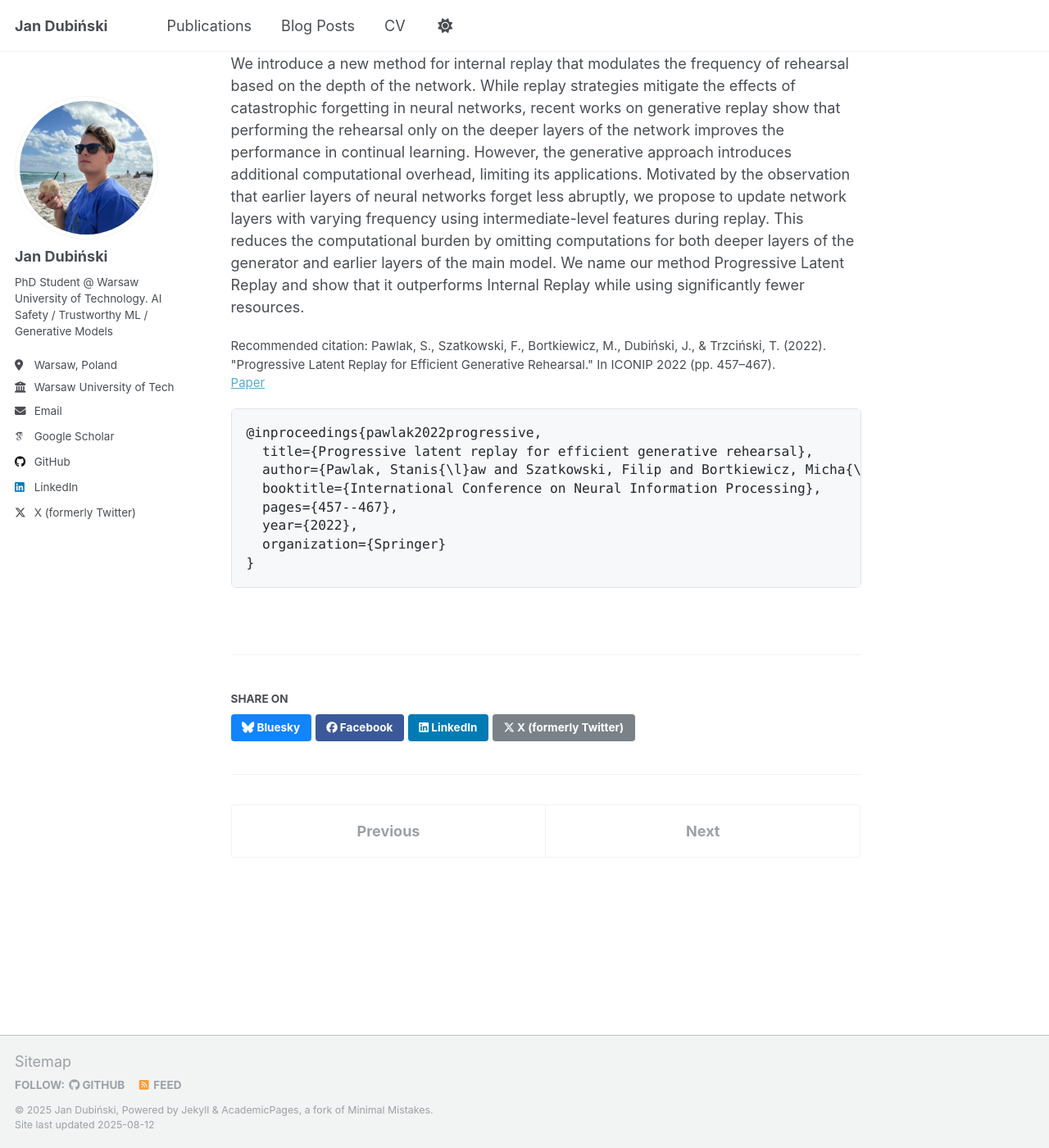
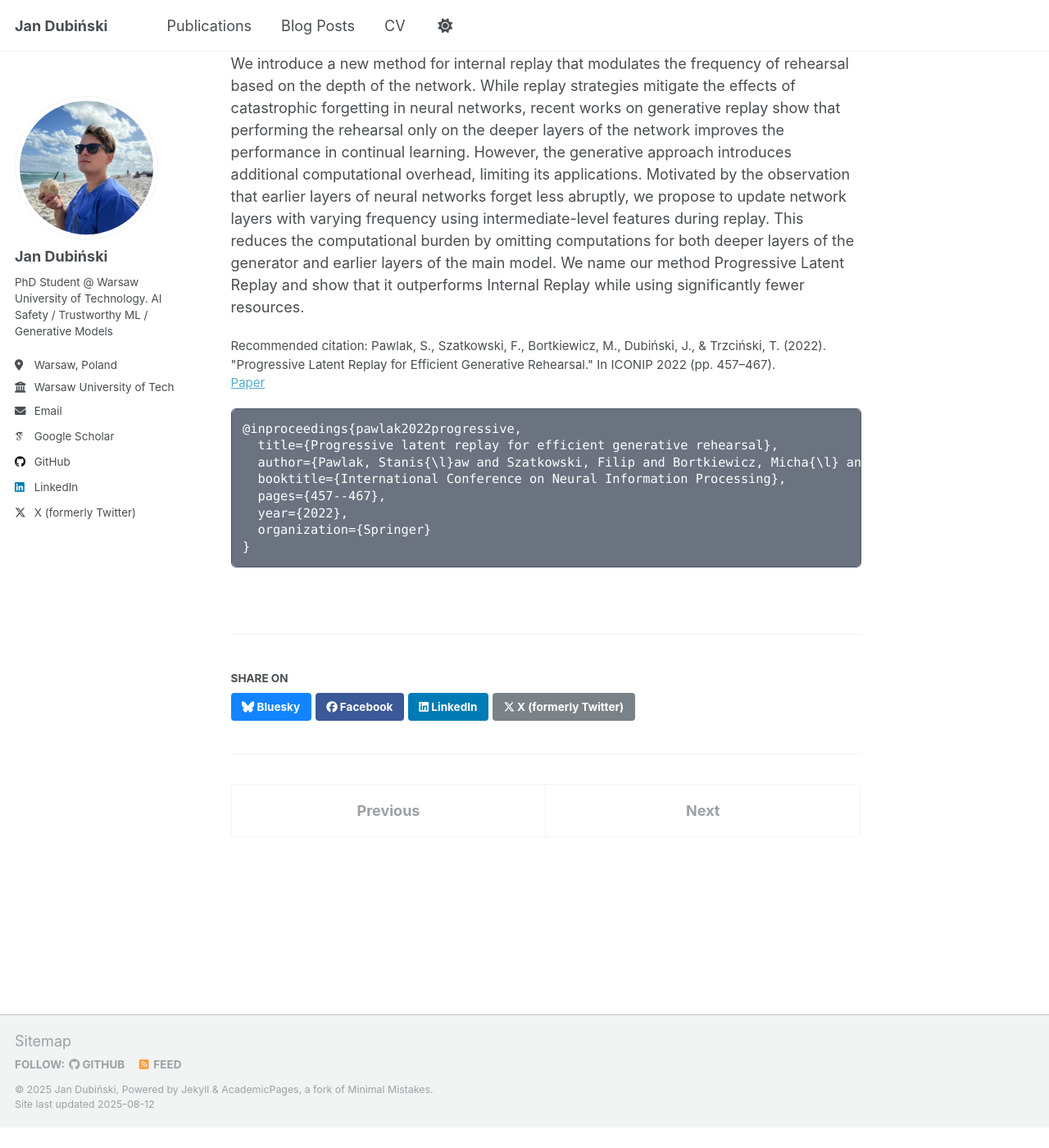
Before and after one commit to jandubinski/jandubinski.github.io, a Jekyll site: the page built from _publications/2022-11-22-progressive-latent-replay-for-efficient-generative-rehearsal.md, in a window 1280 px wide and 1400 px high, scrolled down 160 px. Shown: the whole window at 82% size. Built offline with Jekyll 4.4.1, drawn with Linux system fonts in a browser that asks for light colours; some web fonts are replaced; a script that is not in the unit is left out; after the commit the page ends 1535 px from its top, so only the background shows below that.

Commit message:
Change background for bibtex

```diff
--- a/_layouts/single.html
+++ b/_layouts/single.html
@@ -4,41 +4,29 @@ layout: default
 
 {% include base_path %}
 
-<!-- Inline, theme-aware styles for BibTeX code blocks -->
+<!-- Inline styles for BibTeX code blocks: fixed white text on gray background, slightly smaller font -->
 <style>
-  /* Light theme */
   pre.bibtex {
-    background: #f6f8fa;
-    color: #24292e;
-    border: 1px solid #e1e4e8;
+    background: #6b7280;
+    /* medium gray */
+    color: #ffffff;
+    /* white text */
+    border: 1px solid #4b5563;
+    /* darker gray border for contrast */
     border-radius: 6px;
-    padding: 1rem;
+    padding: 0.75rem;
+    margin: 0.75rem 0 1rem 0;
     overflow-x: auto;
-    font-family: Menlo, Monaco, "Courier New", monospace;
-    font-size: 0.9rem;
-    line-height: 1.4;
-    margin: 0.75rem 0 1rem 0;
+    font-family: Menlo, Monaco, Consolas, "Liberation Mono", "Courier New", monospace;
+    font-size: 0.85rem;
+    /* slightly smaller */
+    line-height: 1.35;
   }
 
   pre.bibtex code {
     color: inherit;
+    /* keep white */
     background: none;
-  }
-
-  /* OS dark mode */
-  @media (prefers-color-scheme: dark) {
-    pre.bibtex {
-      background: #0d1117;
-      color: #c9d1d9;
-      border-color: #30363d;
-    }
-  }
-
-  /* Explicit theme toggle (e.g., Minimal Mistakes) */
-  [data-theme="dark"] pre.bibtex {
-    background: #0d1117;
-    color: #c9d1d9;
-    border-color: #30363d;
   }
 </style>
 
```
Also changed, not shown: other parts of _layouts/single.html (+2 -2 lines).
